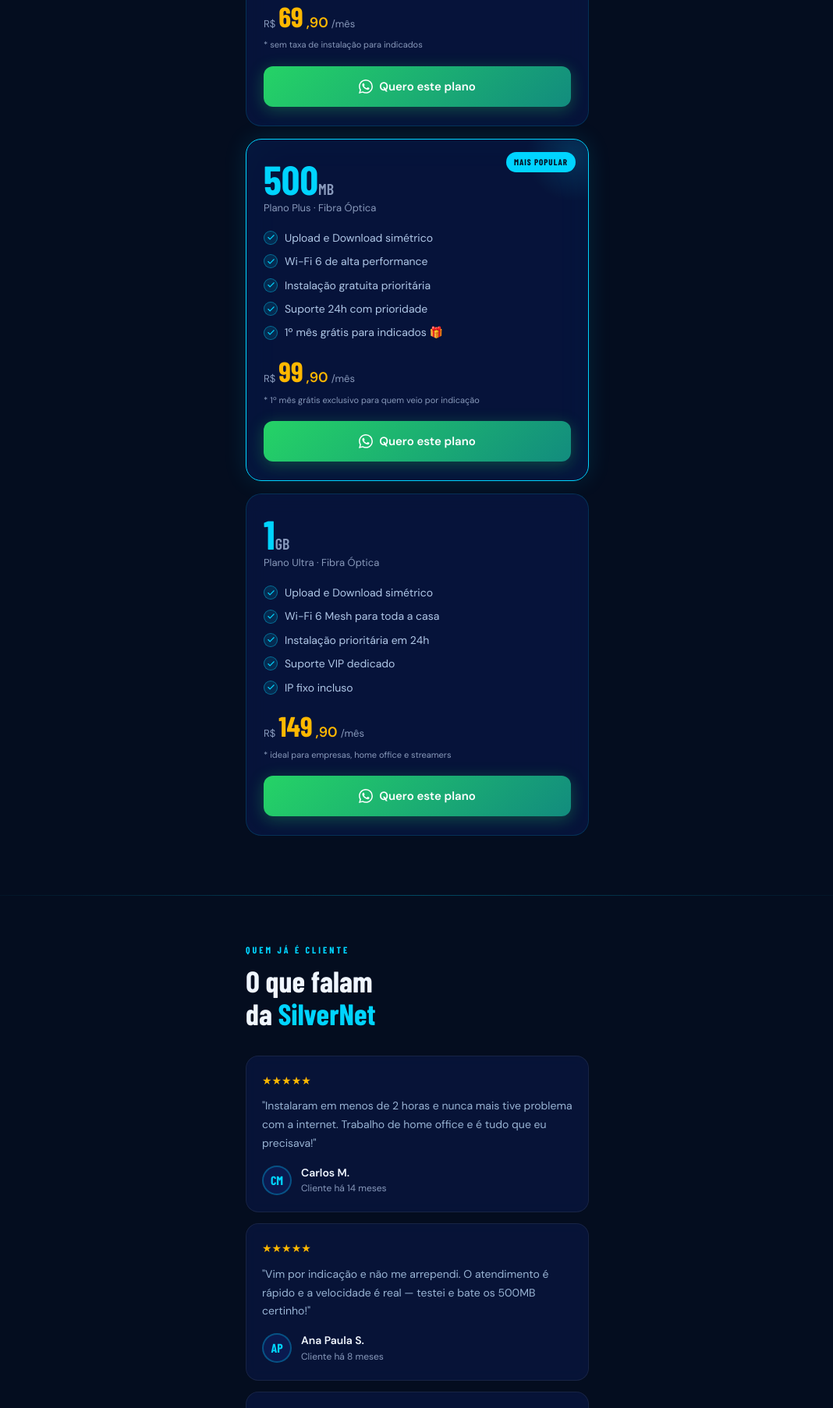
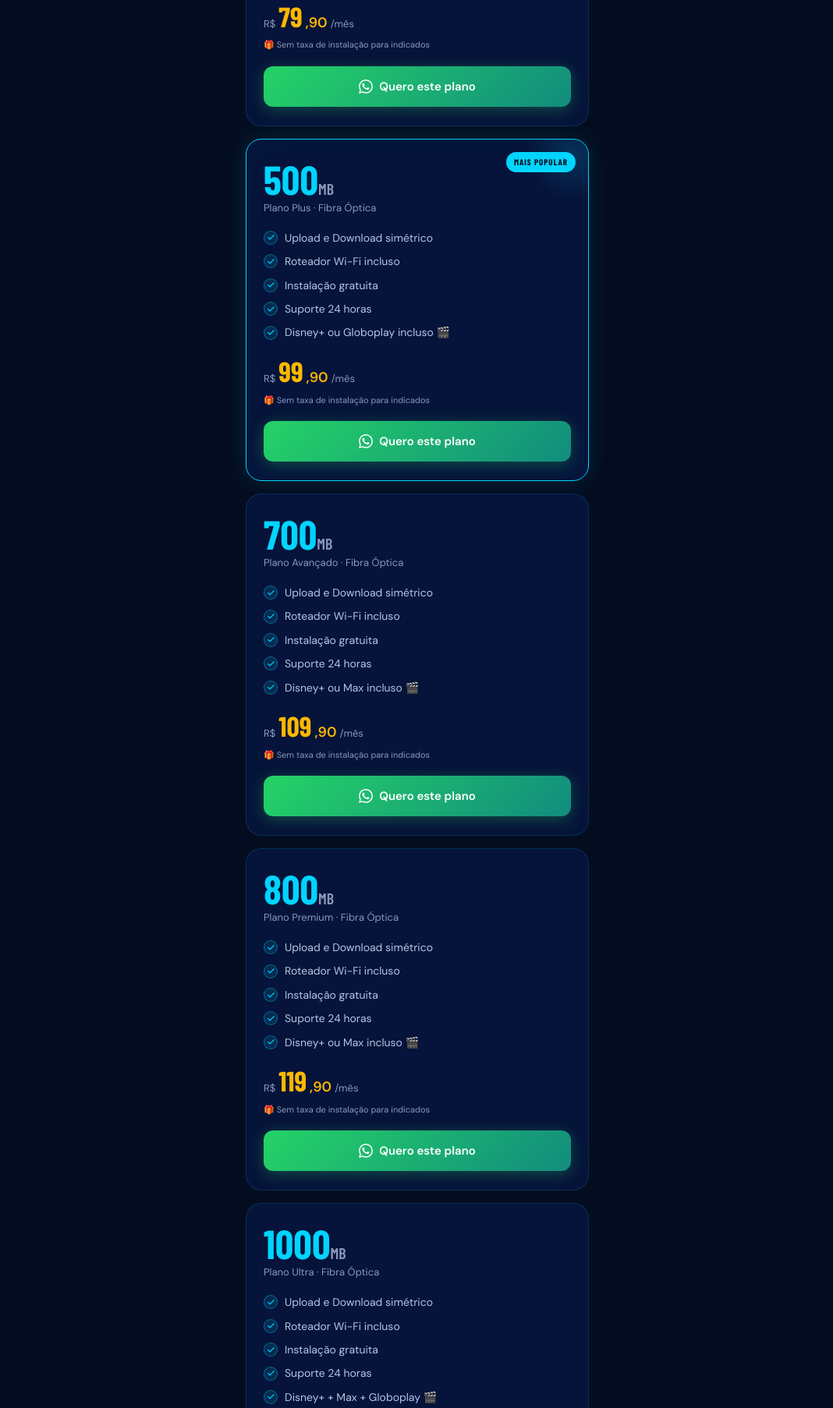
Before and after one commit to j03lf4r14s/VENDAS-DIRECIONADA, a plain HTML site: page index.html in a window 1280 px wide. Shown: the part 2118-3924 px from the top of the page at 78% size, without its empty margins (105-1173 px from the left). Drawn offline with nearby package versions, Linux system fonts and the light colour scheme; a web font is replaced by a local one.

Commit message:
Update internet plan details in index.html
Atualização nas venda programada de direcionamento

```diff
--- a/index.html
+++ b/index.html
@@ -649,24 +649,25 @@
     <div class="section-label reveal">Escolha o seu</div>
     <h2 class="section-title reveal">Planos que<br><span style="color:var(--gold)">cabem no bolso</span></h2>
 
-    <!-- Plano 200MB -->
+    <!-- SVG WhatsApp reutilizável via símbolo -->
+    <!-- Plano 300MB -->
     <div class="plan-card reveal">
-      <div class="plan-speed">200<span>MB</span></div>
+      <div class="plan-speed">300<span>MB</span></div>
       <div class="plan-name">Plano Essencial · Fibra Óptica</div>
       <ul class="plan-features">
         <li>Upload e Download simétrico</li>
-        <li>Wi-Fi incluso</li>
+        <li>Roteador Wi-Fi incluso</li>
         <li>Instalação gratuita</li>
         <li>Suporte 24 horas</li>
       </ul>
       <div class="plan-price">
         <span class="from">R$</span>
-        <span class="val">69</span>
+        <span class="val">79</span>
         <span class="cents">,90</span>
         <span class="mo">/mês</span>
       </div>
-      <div class="plan-note">* sem taxa de instalação para indicados</div>
-      <a href="https://api.whatsapp.com/send?phone=558000500104&text=Ol%C3%A1%2C%20vim%20por%20indica%C3%A7%C3%A3o%20do%20Joel%20e%20tenho%20interesse%20no%20Plano%20200MB" class="btn-plano">
+      <div class="plan-note">🎁 Sem taxa de instalação para indicados</div>
+      <a href="https://api.whatsapp.com/send?phone=558000500104&text=Ol%C3%A1%2C%20vim%20por%20indica%C3%A7%C3%A3o%20do%20Joel%20e%20tenho%20interesse%20no%20Plano%20300MB" class="btn-plano">
         <svg viewBox="0 0 24 24" fill="white"><path d="M17.472 14.382c-.297-.149-1.758-.867-2.03-.967-.273-.099-.471-.148-.67.15-.197.297-.767.966-.94 1.164-.173.199-.347.223-.644.075-.297-.15-1.255-.463-2.39-1.475-.883-.788-1.48-1.761-1.653-2.059-.173-.297-.018-.458.13-.606.134-.133.298-.347.446-.52.149-.174.198-.298.298-.497.099-.198.05-.371-.025-.52-.075-.149-.669-1.612-.916-2.207-.242-.579-.487-.5-.669-.51-.173-.008-.371-.01-.57-.01-.198 0-.52.074-.792.372-.272.297-1.04 1.016-1.04 2.479 0 1.462 1.065 2.875 1.213 3.074.149.198 2.096 3.2 5.077 4.487.709.306 1.262.489 1.694.625.712.227 1.36.195 1.871.118.571-.085 1.758-.719 2.006-1.413.248-.694.248-1.289.173-1.413-.074-.124-.272-.198-.57-.347m-5.421 7.403h-.004a9.87 9.87 0 01-5.031-1.378l-.361-.214-3.741.982.998-3.648-.235-.374a9.86 9.86 0 01-1.51-5.26c.001-5.45 4.436-9.884 9.888-9.884 2.64 0 5.122 1.03 6.988 2.898a9.825 9.825 0 012.893 6.994c-.003 5.45-4.437 9.884-9.885 9.884m8.413-18.297A11.815 11.815 0 0012.05 0C5.495 0 .16 5.335.157 11.892c0 2.096.547 4.142 1.588 5.945L.057 24l6.305-1.654a11.882 11.882 0 005.683 1.448h.005c6.554 0 11.89-5.335 11.893-11.893a11.821 11.821 0 00-3.48-8.413z"/></svg>
         Quero este plano
       </a>
@@ -679,10 +680,10 @@
       <div class="plan-name">Plano Plus · Fibra Óptica</div>
       <ul class="plan-features">
         <li>Upload e Download simétrico</li>
-        <li>Wi-Fi 6 de alta performance</li>
-        <li>Instalação gratuita prioritária</li>
-        <li>Suporte 24h com prioridade</li>
-        <li>1º mês grátis para indicados 🎁</li>
+        <li>Roteador Wi-Fi incluso</li>
+        <li>Instalação gratuita</li>
+        <li>Suporte 24 horas</li>
+        <li>Disney+ ou Globoplay incluso 🎬</li>
       </ul>
       <div class="plan-price">
         <span class="from">R$</span>
@@ -690,23 +691,71 @@
         <span class="cents">,90</span>
         <span class="mo">/mês</span>
       </div>
-      <div class="plan-note">* 1º mês grátis exclusivo para quem veio por indicação</div>
+      <div class="plan-note">🎁 Sem taxa de instalação para indicados</div>
       <a href="https://api.whatsapp.com/send?phone=558000500104&text=Ol%C3%A1%2C%20vim%20por%20indica%C3%A7%C3%A3o%20do%20Joel%20e%20tenho%20interesse%20no%20Plano%20500MB" class="btn-plano">
         <svg viewBox="0 0 24 24" fill="white"><path d="M17.472 14.382c-.297-.149-1.758-.867-2.03-.967-.273-.099-.471-.148-.67.15-.197.297-.767.966-.94 1.164-.173.199-.347.223-.644.075-.297-.15-1.255-.463-2.39-1.475-.883-.788-1.48-1.761-1.653-2.059-.173-.297-.018-.458.13-.606.134-.133.298-.347.446-.52.149-.174.198-.298.298-.497.099-.198.05-.371-.025-.52-.075-.149-.669-1.612-.916-2.207-.242-.579-.487-.5-.669-.51-.173-.008-.371-.01-.57-.01-.198 0-.52.074-.792.372-.272.297-1.04 1.016-1.04 2.479 0 1.462 1.065 2.875 1.213 3.074.149.198 2.096 3.2 5.077 4.487.709.306 1.262.489 1.694.625.712.227 1.36.195 1.871.118.571-.085 1.758-.719 2.006-1.413.248-.694.248-1.289.173-1.413-.074-.124-.272-.198-.57-.347m-5.421 7.403h-.004a9.87 9.87 0 01-5.031-1.378l-.361-.214-3.741.982.998-3.648-.235-.374a9.86 9.86 0 01-1.51-5.26c.001-5.45 4.436-9.884 9.888-9.884 2.64 0 5.122 1.03 6.988 2.898a9.825 9.825 0 012.893 6.994c-.003 5.45-4.437 9.884-9.885 9.884m8.413-18.297A11.815 11.815 0 0012.05 0C5.495 0 .16 5.335.157 11.892c0 2.096.547 4.142 1.588 5.945L.057 24l6.305-1.654a11.882 11.882 0 005.683 1.448h.005c6.554 0 11.89-5.335 11.893-11.893a11.821 11.821 0 00-3.48-8.413z"/></svg>
         Quero este plano
       </a>
     </div>
 
-    <!-- Plano 1GB -->
+    <!-- Plano 700MB -->
     <div class="plan-card reveal">
-      <div class="plan-speed">1<span>GB</span></div>
+      <div class="plan-speed">700<span>MB</span></div>
+      <div class="plan-name">Plano Avançado · Fibra Óptica</div>
+      <ul class="plan-features">
+        <li>Upload e Download simétrico</li>
+        <li>Roteador Wi-Fi incluso</li>
+        <li>Instalação gratuita</li>
+        <li>Suporte 24 horas</li>
+        <li>Disney+ ou Max incluso 🎬</li>
+      </ul>
+      <div class="plan-price">
+        <span class="from">R$</span>
+        <span class="val">109</span>
+        <span class="cents">,90</span>
+        <span class="mo">/mês</span>
+      </div>
+      <div class="plan-note">🎁 Sem taxa de instalação para indicados</div>
+      <a href="https://api.whatsapp.com/send?phone=558000500104&text=Ol%C3%A1%2C%20vim%20por%20indica%C3%A7%C3%A3o%20do%20Joel%20e%20tenho%20interesse%20no%20Plano%20700MB" class="btn-plano">
+        <svg viewBox="0 0 24 24" fill="white"><path d="M17.472 14.382c-.297-.149-1.758-.867-2.03-.967-.273-.099-.471-.148-.67.15-.197.297-.767.966-.94 1.164-.173.199-.347.223-.644.075-.297-.15-1.255-.463-2.39-1.475-.883-.788-1.48-1.761-1.653-2.059-.173-.297-.018-.458.13-.606.134-.133.298-.347.446-.52.149-.174.198-.298.298-.497.099-.198.05-.371-.025-.52-.075-.149-.669-1.612-.916-2.207-.242-.579-.487-.5-.669-.51-.173-.008-.371-.01-.57-.01-.198 0-.52.074-.792.372-.272.297-1.04 1.016-1.04 2.479 0 1.462 1.065 2.875 1.213 3.074.149.198 2.096 3.2 5.077 4.487.709.306 1.262.489 1.694.625.712.227 1.36.195 1.871.118.571-.085 1.758-.719 2.006-1.413.248-.694.248-1.289.173-1.413-.074-.124-.272-.198-.57-.347m-5.421 7.403h-.004a9.87 9.87 0 01-5.031-1.378l-.361-.214-3.741.982.998-3.648-.235-.374a9.86 9.86 0 01-1.51-5.26c.001-5.45 4.436-9.884 9.888-9.884 2.64 0 5.122 1.03 6.988 2.898a9.825 9.825 0 012.893 6.994c-.003 5.45-4.437 9.884-9.885 9.884m8.413-18.297A11.815 11.815 0 0012.05 0C5.495 0 .16 5.335.157 11.892c0 2.096.547 4.142 1.588 5.945L.057 24l6.305-1.654a11.882 11.882 0 005.683 1.448h.005c6.554 0 11.89-5.335 11.893-11.893a11.821 11.821 0 00-3.48-8.413z"/></svg>
+        Quero este plano
+      </a>
+    </div>
+
+    <!-- Plano 800MB -->
+    <div class="plan-card reveal">
+      <div class="plan-speed">800<span>MB</span></div>
+      <div class="plan-name">Plano Premium · Fibra Óptica</div>
+      <ul class="plan-features">
+        <li>Upload e Download simétrico</li>
+        <li>Roteador Wi-Fi incluso</li>
+        <li>Instalação gratuita</li>
+        <li>Suporte 24 horas</li>
+        <li>Disney+ ou Max incluso 🎬</li>
+      </ul>
+      <div class="plan-price">
+        <span class="from">R$</span>
+        <span class="val">119</span>
+        <span class="cents">,90</span>
+        <span class="mo">/mês</span>
+      </div>
+      <div class="plan-note">🎁 Sem taxa de instalação para indicados</div>
+      <a href="https://api.whatsapp.com/send?phone=558000500104&text=Ol%C3%A1%2C%20vim%20por%20indica%C3%A7%C3%A3o%20do%20Joel%20e%20tenho%20interesse%20no%20Plano%20800MB" class="btn-plano">
+        <svg viewBox="0 0 24 24" fill="white"><path d="M17.472 14.382c-.297-.149-1.758-.867-2.03-.967-.273-.099-.471-.148-.67.15-.197.297-.767.966-.94 1.164-.173.199-.347.223-.644.075-.297-.15-1.255-.463-2.39-1.475-.883-.788-1.48-1.761-1.653-2.059-.173-.297-.018-.458.13-.606.134-.133.298-.347.446-.52.149-.174.198-.298.298-.497.099-.198.05-.371-.025-.52-.075-.149-.669-1.612-.916-2.207-.242-.579-.487-.5-.669-.51-.173-.008-.371-.01-.57-.01-.198 0-.52.074-.792.372-.272.297-1.04 1.016-1.04 2.479 0 1.462 1.065 2.875 1.213 3.074.149.198 2.096 3.2 5.077 4.487.709.306 1.262.489 1.694.625.712.227 1.36.195 1.871.118.571-.085 1.758-.719 2.006-1.413.248-.694.248-1.289.173-1.413-.074-.124-.272-.198-.57-.347m-5.421 7.403h-.004a9.87 9.87 0 01-5.031-1.378l-.361-.214-3.741.982.998-3.648-.235-.374a9.86 9.86 0 01-1.51-5.26c.001-5.45 4.436-9.884 9.888-9.884 2.64 0 5.122 1.03 6.988 2.898a9.825 9.825 0 012.893 6.994c-.003 5.45-4.437 9.884-9.885 9.884m8.413-18.297A11.815 11.815 0 0012.05 0C5.495 0 .16 5.335.157 11.892c0 2.096.547 4.142 1.588 5.945L.057 24l6.305-1.654a11.882 11.882 0 005.683 1.448h.005c6.554 0 11.89-5.335 11.893-11.893a11.821 11.821 0 00-3.48-8.413z"/></svg>
+        Quero este plano
+      </a>
+    </div>
+
+    <!-- Plano 1000MB -->
+    <div class="plan-card reveal">
+      <div class="plan-speed">1000<span>MB</span></div>
       <div class="plan-name">Plano Ultra · Fibra Óptica</div>
       <ul class="plan-features">
         <li>Upload e Download simétrico</li>
-        <li>Wi-Fi 6 Mesh para toda a casa</li>
-        <li>Instalação prioritária em 24h</li>
-        <li>Suporte VIP dedicado</li>
-        <li>IP fixo incluso</li>
+        <li>Roteador Wi-Fi incluso</li>
+        <li>Instalação gratuita</li>
+        <li>Suporte 24 horas</li>
+        <li>Disney+ + Max + Globoplay 🎬</li>
       </ul>
       <div class="plan-price">
         <span class="from">R$</span>
@@ -714,8 +763,8 @@
         <span class="cents">,90</span>
         <span class="mo">/mês</span>
       </div>
-      <div class="plan-note">* ideal para empresas, home office e streamers</div>
-      <a href="https://api.whatsapp.com/send?phone=558000500104&text=Ol%C3%A1%2C%20vim%20por%20indica%C3%A7%C3%A3o%20do%20Joel%20e%20tenho%20interesse%20no%20Plano%201GB" class="btn-plano">
+      <div class="plan-note">🎁 Sem taxa de instalação para indicados</div>
+      <a href="https://api.whatsapp.com/send?phone=558000500104&text=Ol%C3%A1%2C%20vim%20por%20indica%C3%A7%C3%A3o%20do%20Joel%20e%20tenho%20interesse%20no%20Plano%201000MB" class="btn-plano">
         <svg viewBox="0 0 24 24" fill="white"><path d="M17.472 14.382c-.297-.149-1.758-.867-2.03-.967-.273-.099-.471-.148-.67.15-.197.297-.767.966-.94 1.164-.173.199-.347.223-.644.075-.297-.15-1.255-.463-2.39-1.475-.883-.788-1.48-1.761-1.653-2.059-.173-.297-.018-.458.13-.606.134-.133.298-.347.446-.52.149-.174.198-.298.298-.497.099-.198.05-.371-.025-.52-.075-.149-.669-1.612-.916-2.207-.242-.579-.487-.5-.669-.51-.173-.008-.371-.01-.57-.01-.198 0-.52.074-.792.372-.272.297-1.04 1.016-1.04 2.479 0 1.462 1.065 2.875 1.213 3.074.149.198 2.096 3.2 5.077 4.487.709.306 1.262.489 1.694.625.712.227 1.36.195 1.871.118.571-.085 1.758-.719 2.006-1.413.248-.694.248-1.289.173-1.413-.074-.124-.272-.198-.57-.347m-5.421 7.403h-.004a9.87 9.87 0 01-5.031-1.378l-.361-.214-3.741.982.998-3.648-.235-.374a9.86 9.86 0 01-1.51-5.26c.001-5.45 4.436-9.884 9.888-9.884 2.64 0 5.122 1.03 6.988 2.898a9.825 9.825 0 012.893 6.994c-.003 5.45-4.437 9.884-9.885 9.884m8.413-18.297A11.815 11.815 0 0012.05 0C5.495 0 .16 5.335.157 11.892c0 2.096.547 4.142 1.588 5.945L.057 24l6.305-1.654a11.882 11.882 0 005.683 1.448h.005c6.554 0 11.89-5.335 11.893-11.893a11.821 11.821 0 00-3.48-8.413z"/></svg>
         Quero este plano
       </a>
```
